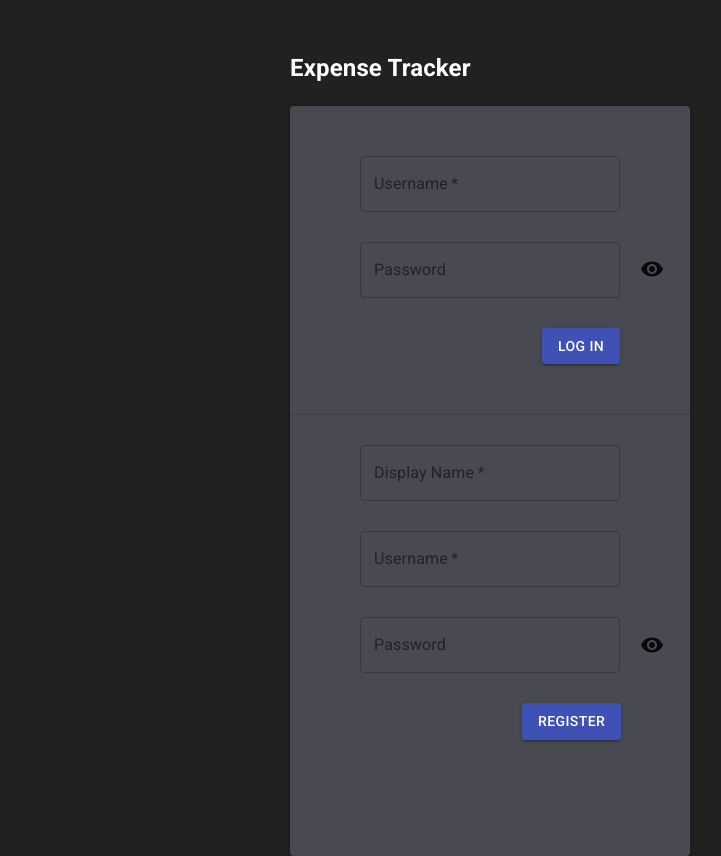
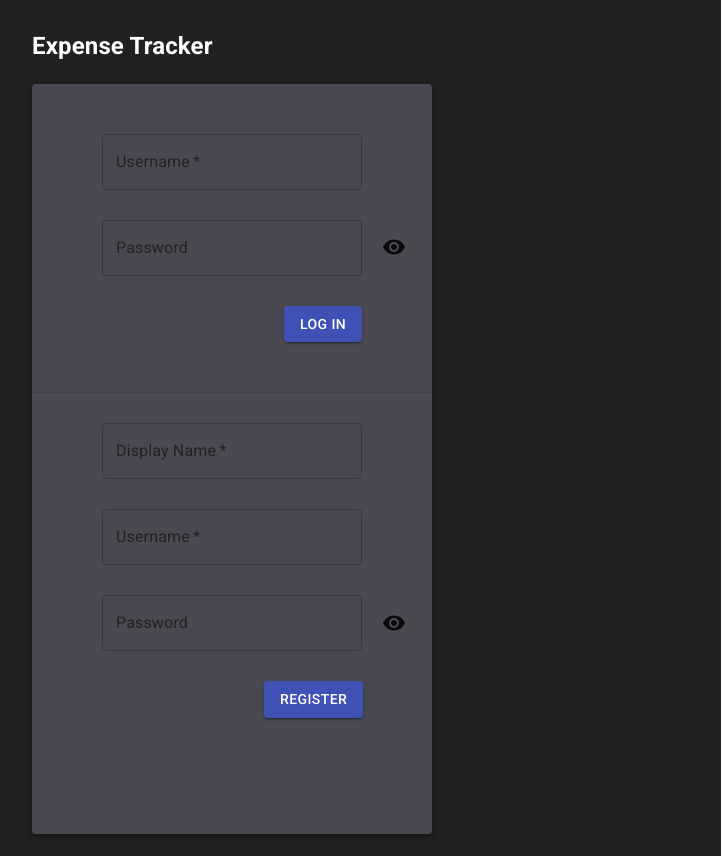
Before and after one commit to HugeNoob/Expense-Tracker, a React (Create React App) app in the folder client/: page / in a window 1280 px wide. Shown: the whole page, without its empty margins (450-1171 px from the left). Built offline with nearby package versions, Linux system fonts and the light colour scheme; no server answers.

Commit message:
centered login page

```diff
--- a/client/src/components/LoginRegister.js
+++ b/client/src/components/LoginRegister.js
@@ -7,7 +7,7 @@ import VisibilityIcon from '@material-ui/icons/Visibility';
 import { AuthContext } from '../context/GlobalState'
 import { ErrorContext } from '../context/GlobalState'
 import Alert from '@mui/material/Alert';
-
+import { Grid } from '@material-ui/core';
 
 const useStyles = makeStyles((theme) => ({
     textfields: {
@@ -182,8 +182,16 @@ const Register = (props) => {
 const LoginRegister = (props) => {
 
     return (
-        <div style={{position: 'absolute', left: 740, top: 20}}>
-            <Typography style={{color: 'white', marginLeft: 0, marginTop: 30}}>
+        <Grid
+        container
+        spacing={0}
+        direction="column"
+        alignItems="center"
+        justify="center"
+        style={{ minHeight: '100vh' }}
+        >
+            <Grid item xs={3}>
+                <Typography style={{color: 'white'}}>
                     <h2>Expense Tracker</h2>
                 </Typography>
                 <div >
@@ -196,7 +204,8 @@ const LoginRegister = (props) => {
 
                     </Paper>
                 </div>
-        </div>
+            </Grid>
+        </Grid>
     )
 }
 
```
Lines whose indentation alone changed are shown as unchanged.
